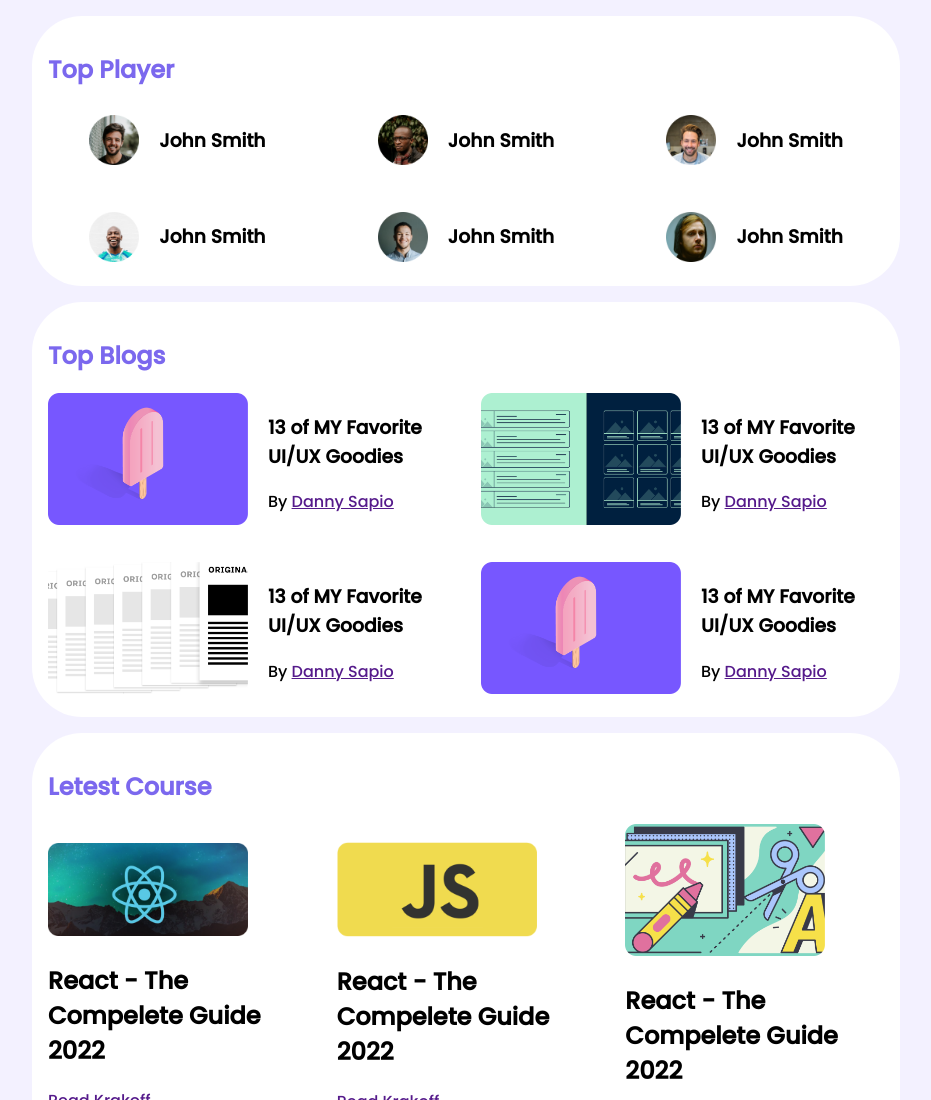
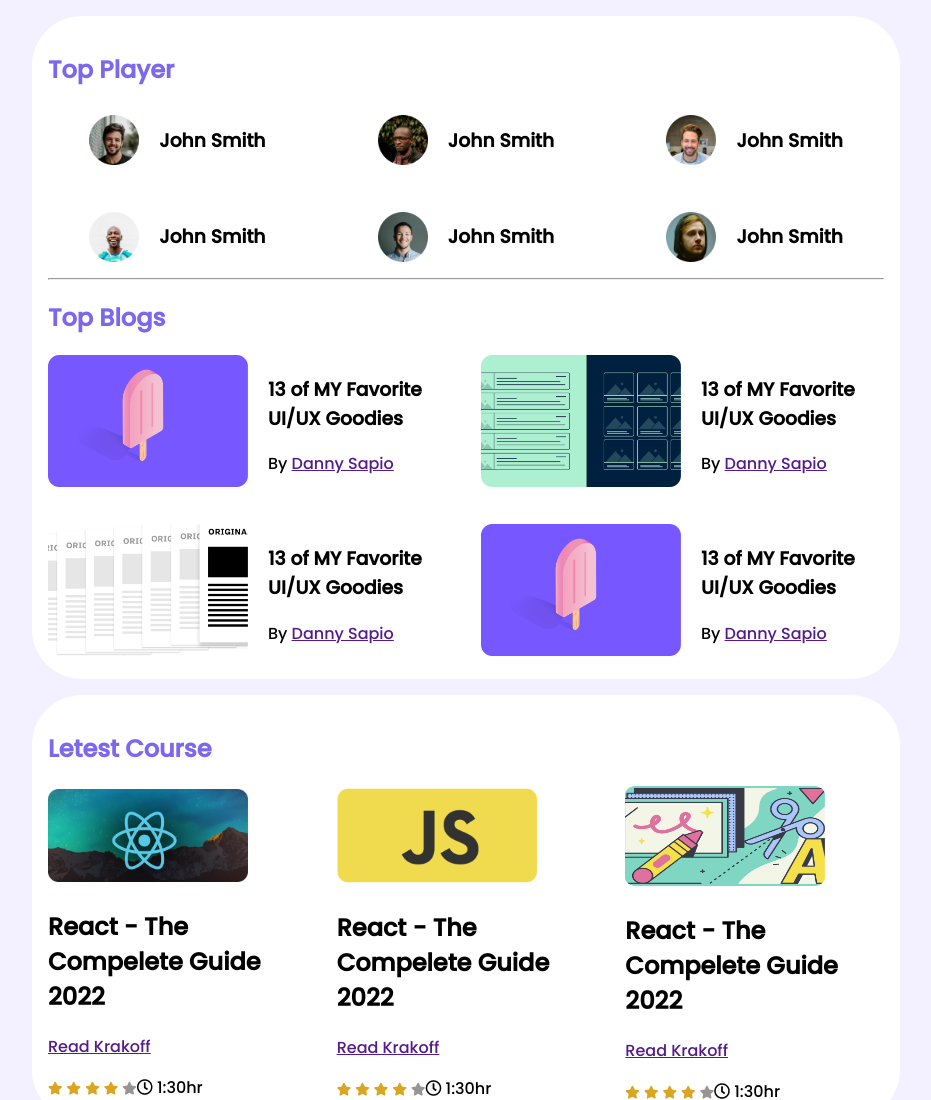
Before and after one commit to mlokman286/leader-board-css3, a plain HTML site: page index.html in a window 1280 px wide. Shown: the top 1100 px of the page, without its empty margins (174-1105 px from the left). Drawn offline with Linux system fonts and the light colour scheme.

Commit message:
give some finishing

```diff
--- a/index.html
+++ b/index.html
@@ -44,8 +44,7 @@
                     <h3>John Smith</h3>
                 </div>
             </div>
-        </section>
-        <section>
+            <hr>
             <h1 class="section-title">Top Blogs</h1>
             <div class="blogs">
                 <article class="blog">
@@ -131,8 +130,8 @@
                     </div>
                 </div>
 
-                <div class="course">
-                    <img src="images/Mask Group-5.png" alt="">
+                <div class="course react-image">
+                    <img height="100px"src="images/Mask Group-5.png" alt="">
                     <div class="course-detail">
                         <h1>React - The Compelete Guide 2022</h1>
                         <p><a href="">Read Krakoff</a></p>
```
